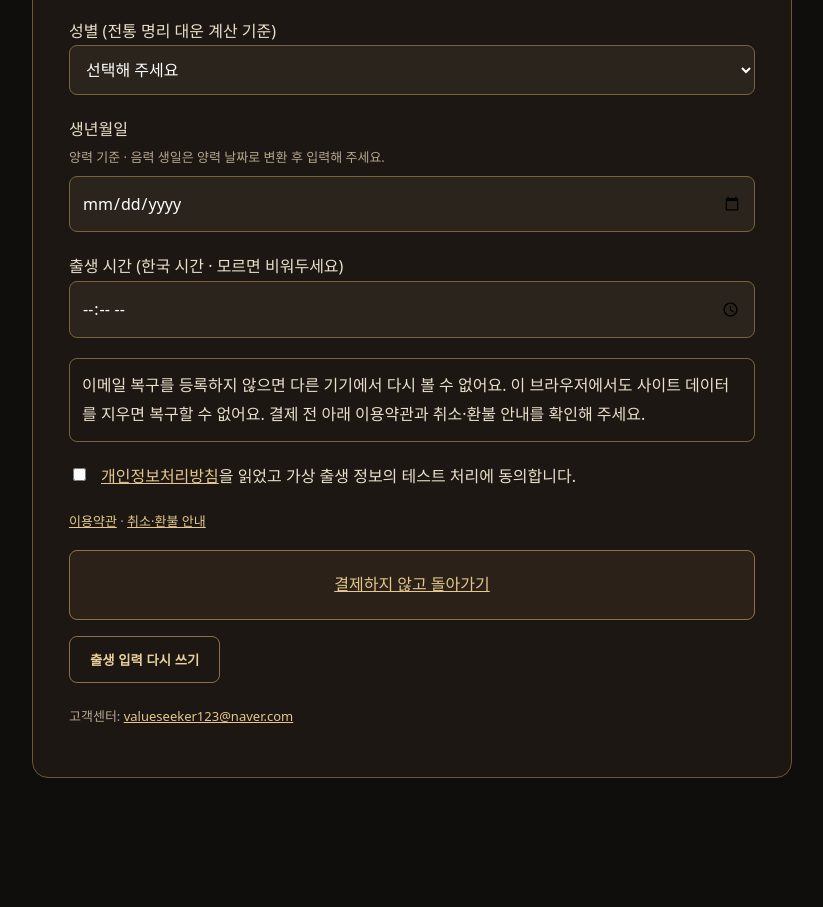
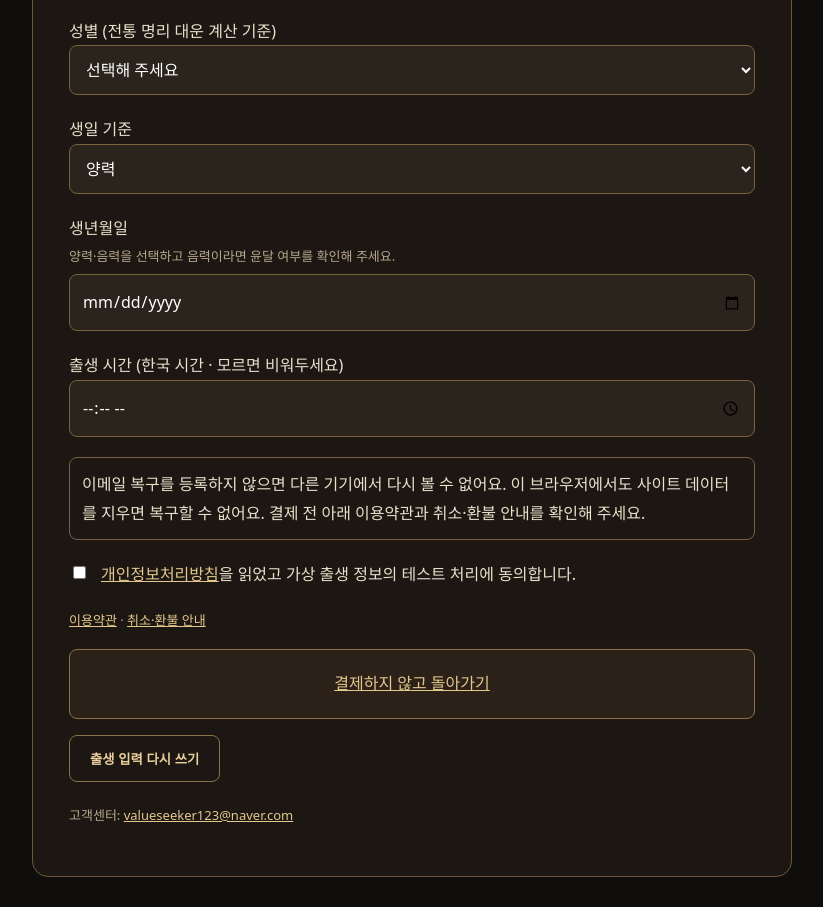
Before and after one commit to wkddndyd1234-eng/halmae-fortune, a website with bundled scripts: page halmae-v8-7/checkout.html in a window 1280 px wide. Shown: the part 1228-2135 px from the top of the page, without its empty margins (228-1051 px from the left). Before the commit the page ends 2036 px from the top, so only its background shows below. Built offline with nearby package versions, Linux system fonts and the light colour scheme; no server answers.

Commit message:
v9.2 WIP: connect solar/lunar/leap-month inputs through free and checkout flow

```diff
--- a/halmae-v8-7/checkout.html
+++ b/halmae-v8-7/checkout.html
@@ -41,7 +41,9 @@
     <p id="prefill" class="notice" role="status" hidden>무료 풀이에 쓴 정보예요. 주문 전에 수정할 수 있어요.</p>
     <label>별칭 (선택)<input name="name" maxlength="30" autocomplete="off"></label>
     <label>성별 (전통 명리 대운 계산 기준)<select name="gender" required><option value="">선택해 주세요</option><option value="male">남성</option><option value="female">여성</option></select></label>
-    <label>생년월일 <span class="small birth-help" id="birth-help">양력 기준 · 음력 생일은 양력 날짜로 변환 후 입력해 주세요.</span><input type="date" name="birthDate" aria-describedby="birth-help" required min="1900-01-01"></label>
+    <label>생일 기준<select name="calendarType"><option value="solar">양력</option><option value="lunar">음력</option></select></label>
+    <label id="checkout-leap" hidden>음력 월 구분<select name="isLeapMonth"><option value="false">평달</option><option value="true">윤달</option></select></label>
+    <label>생년월일 <span class="small birth-help" id="birth-help">양력·음력을 선택하고 음력이라면 윤달 여부를 확인해 주세요.</span><input type="date" name="birthDate" aria-describedby="birth-help" required min="1900-01-01"></label>
     <label>출생 시간 (한국 시간 · 모르면 비워두세요)<input type="time" name="birthTime"></label>
     <fieldset id="recovery-options" hidden>
       <legend>기기 변경 시 다시 보기 (선택)</legend>
```
